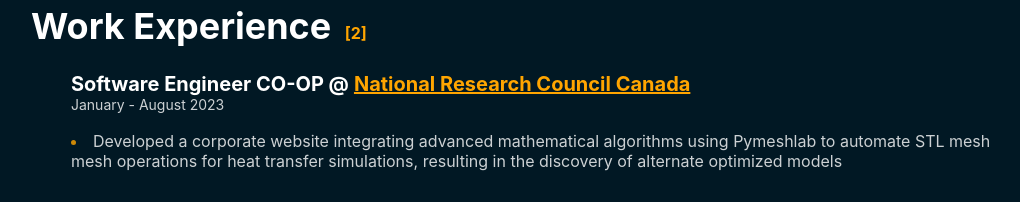
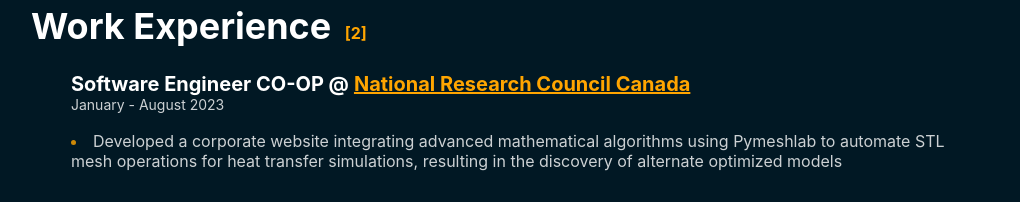
Before and after one commit to MustafaSameem/Personal_Website, a React (Create React App) app: page / in a window 1280 px wide. Shown: the part 1500-1702 px from the top of the page, without its empty margins (225-1245 px from the left). Built offline with nearby package versions, Linux system fonts and the light colour scheme.

Commit message:
Update Experience.js

```diff
--- a/src/components/Experience.js
+++ b/src/components/Experience.js
@@ -11,7 +11,7 @@
         <p className="date">January - August 2023</p>
 
         <ul>
-          <li>Developed a corporate website integrating advanced mathematical algorithms using Pymeshlab to automate STL mesh
+          <li>Developed a corporate website integrating advanced mathematical algorithms using Pymeshlab to automate STL
           <br/>mesh operations for heat transfer simulations, resulting in the discovery of alternate optimized models</li>
           <li>Leveraged Python's multi-threading capabilities to concurrently execute Flask's server, Pyvista for real-time
           <br/>mesh visualization, and Gmsh for surface decomposition, achieving 100x speed improvements</li>
```
